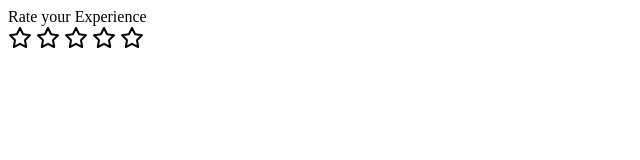
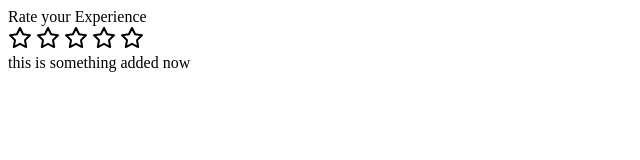
Before and after one commit to pavandeore/rating-component, a plain HTML site: page index.html in a window 1280 px wide. Shown: the whole page, without its empty margins (0-640 px from the left). Drawn offline with Linux system fonts and the light colour scheme.

Commit message:
added new line

```diff
--- a/index.html
+++ b/index.html
@@ -9,6 +9,6 @@
     <svg class="star" data-no="5" id="s-5" xmlns="http://www.w3.org/2000/svg" width="24" height="24" viewBox="0 0 24 24" fill="none" stroke="currentColor" stroke-width="2" stroke-linecap="round" stroke-linejoin="round" class="feather feather-star"><polygon points="12 2 15.09 8.26 22 9.27 17 14.14 18.18 21.02 12 17.77 5.82 21.02 7 14.14 2 9.27 8.91 8.26 12 2"></polygon></svg>
   </div>
 
-
+  this is something added now
 
 </div>
```
